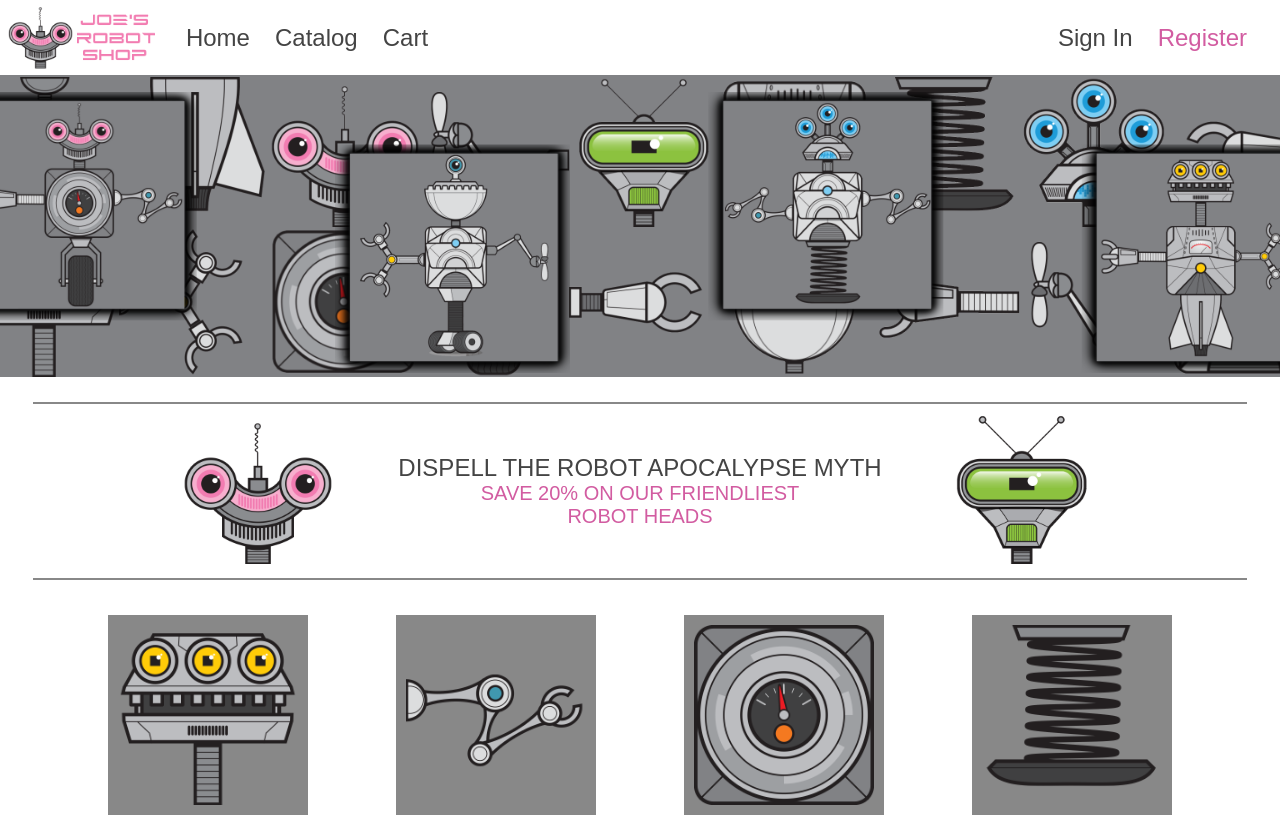
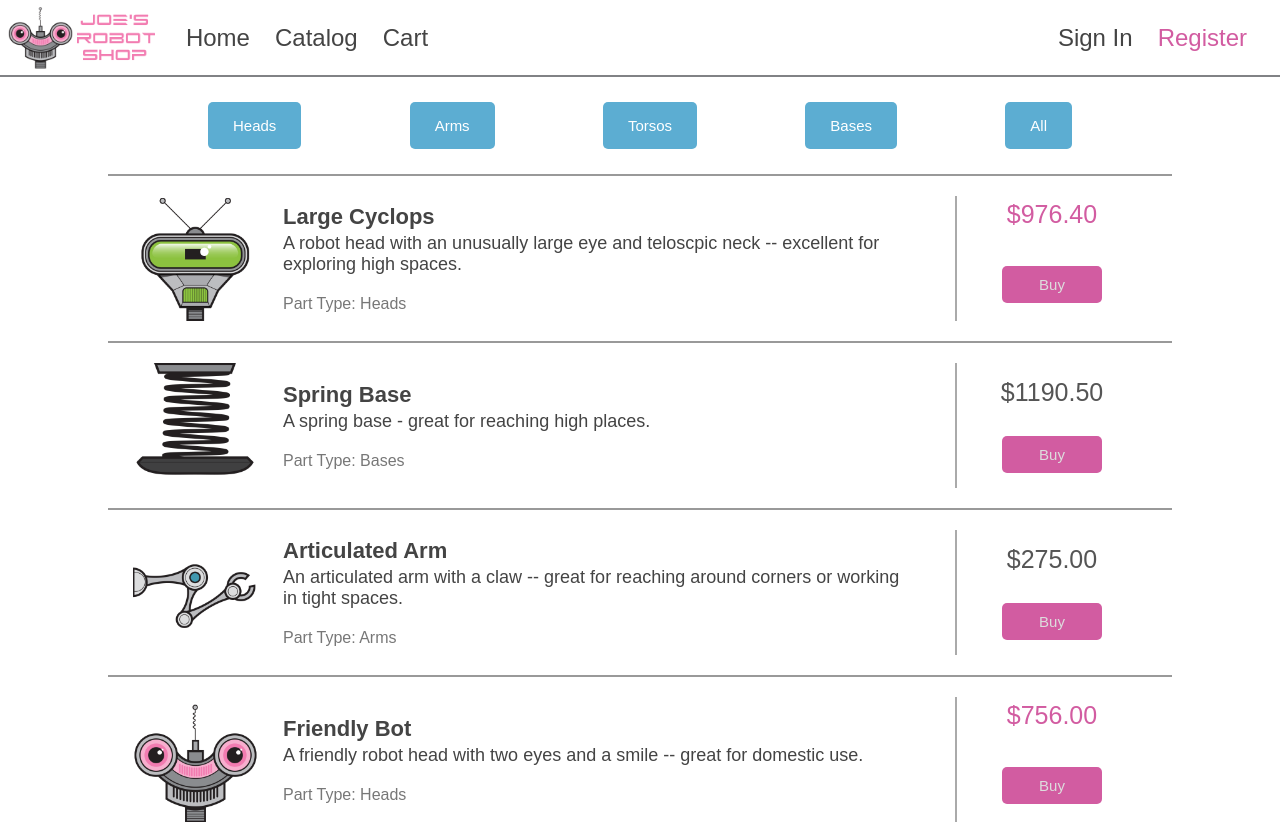
Before and after one commit to Teto-at-GitHub/AngularFundamentalsPluralsight, an Angular app in the folder joes-robot-shop/: page /catalog in a window 1280 px wide. Shown: the top 824 px of the page. Built offline with nearby package versions, Linux system fonts and the light colour scheme.

Commit message:
fix: products show any price with nfif

```diff
--- a/joes-robot-shop/src/app/app.component.html
+++ b/joes-robot-shop/src/app/app.component.html
@@ -1,5 +1,4 @@
 <bot-site-header></bot-site-header>
+<!-- <bot-home></bot-home> -->
 
-<bot-home></bot-home>
-
-<!-- <bot-catalog></bot-catalog> -->
+<bot-catalog></bot-catalog>
--- a/joes-robot-shop/src/app/catalog/catalog.component.css
+++ b/joes-robot-shop/src/app/catalog/catalog.component.css
@@ -73,3 +73,8 @@
     padding: 10px;
     width: 100px;
   }
+
+  .discount {
+    margin-top: -15px;
+    color: #d25ca1;
+  }
--- a/joes-robot-shop/src/app/catalog/catalog.component.html
+++ b/joes-robot-shop/src/app/catalog/catalog.component.html
@@ -1,25 +1,28 @@
 <div class="container">
   <div class="filters">
-      <a class="button">Heads</a>
-      <a class="button">Arms</a>
-      <a class="button">Torsos</a>
-      <a class="button">Bases</a>
-      <a class="button">All</a>
+    <a class="button" (click)="filter='Heads' ">Heads</a>
+    <a class="button" (click)="filter='Arms' ">Arms</a>
+    <a class="button" (click)="filter='Torsos' ">Torsos</a>
+    <a class="button" (click)="filter='Bases' ">Bases</a>
+    <a class="button" (click)="filter='' ">All</a>
   </div>
 
   <ul class="products">
-      <li class="product-item">
+    <li class="product-item" *ngFor="let product of getFilteredProducts()">
       <div class="product">
         <div class="product-details">
-            <img src="" alt="" />
+          <img [src]="getImageUrl(product)" [alt]="product?.name" />
           <div class="product-info">
-              <div class="name">Name</div>
-              <div class="description">a description of the product</div>
-              <div class="category">Part Type: </div>
+            <div class="name">{{product?.name}}</div>
+            <div class="description">{{product?.description}}</div>
+            <div class="category">Part Type: {{ product?.category}}</div>
           </div>
         </div>
         <div class="price">
-            <div></div>
+          <div *ngIf="product.discount === 0">${{product?.price?.toFixed(2)}}</div>
+          <div *ngIf="product.discount > 0" class="discount">
+            ${{(product.price * (1 - product.discount)).toFixed(2)}}
+          </div>
           <button class="cta">Buy</button>
         </div>
       </div>
--- a/joes-robot-shop/src/app/catalog/catalog.component.ts
+++ b/joes-robot-shop/src/app/catalog/catalog.component.ts
@@ -1,4 +1,5 @@
 import { Component } from '@angular/core';
+import { IProduct } from './product.model';
 
 @Component({
   selector: 'bot-catalog',
@@ -6,6 +7,197 @@
   templateUrl: './catalog.component.html',
   styleUrl: './catalog.component.css'
 })
+
 export class CatalogComponent {
+  products: IProduct[];
+  filter: string = '';
 
+  constructor() {
+    this.products = [
+      {
+        id: 1,
+        description:
+          "A robot head with an unusually large eye and teloscpic neck -- excellent for exploring high spaces.",
+        name: "Large Cyclops",
+        imageName: "head-big-eye.png",
+        category: "Heads",
+        price: 1220.5,
+        discount: 0.2,
+      },
+      {
+        id: 17,
+        description: "A spring base - great for reaching high places.",
+        name: "Spring Base",
+        imageName: "base-spring.png",
+        category: "Bases",
+        price: 1190.5,
+        discount: 0,
+      },
+      {
+        id: 6,
+        description:
+          "An articulated arm with a claw -- great for reaching around corners or working in tight spaces.",
+        name: "Articulated Arm",
+        imageName: "arm-articulated-claw.png",
+        category: "Arms",
+        price: 275,
+        discount: 0,
+      },
+      {
+        id: 2,
+        description:
+          "A friendly robot head with two eyes and a smile -- great for domestic use.",
+        name: "Friendly Bot",
+        imageName: "head-friendly.png",
+        category: "Heads",
+        price: 945.0,
+        discount: 0.2,
+      },
+      {
+        id: 3,
+        description:
+          "A large three-eyed head with a shredder for a mouth -- great for crushing light medals or shredding documents.",
+        name: "Shredder",
+        imageName: "head-shredder.png",
+        category: "Heads",
+        price: 1275.5,
+        discount: 0,
+      },
+      {
+        id: 16,
+        description:
+          "A single-wheeled base with an accelerometer capable of higher speeds and navigating rougher terrain than the two-wheeled variety.",
+        name: "Single Wheeled Base",
+        imageName: "base-single-wheel.png",
+        category: "Bases",
+        price: 1190.5,
+        discount: 0.1,
+      },
+      {
+        id: 13,
+        description: "A simple torso with a pouch for carrying items.",
+        name: "Pouch Torso",
+        imageName: "torso-pouch.png",
+        category: "Torsos",
+        price: 785,
+        discount: 0,
+      },
+      {
+        id: 7,
+        description:
+          "An arm with two independent claws -- great when you need an extra hand. Need four hands? Equip your bot with two of these arms.",
+        name: "Two Clawed Arm",
+        imageName: "arm-dual-claw.png",
+        category: "Arms",
+        price: 285,
+        discount: 0,
+      },
+
+      {
+        id: 4,
+        description: "A simple single-eyed head -- simple and inexpensive.",
+        name: "Small Cyclops",
+        imageName: "head-single-eye.png",
+        category: "Heads",
+        price: 750.0,
+        discount: 0,
+      },
+      {
+        id: 9,
+        description:
+          "An arm with a propeller -- good for propulsion or as a cooling fan.",
+        name: "Propeller Arm",
+        imageName: "arm-propeller.png",
+        category: "Arms",
+        price: 230,
+        discount: 0.1,
+      },
+      {
+        id: 15,
+        description: "A rocket base capable of high speed, controlled flight.",
+        name: "Rocket Base",
+        imageName: "base-rocket.png",
+        category: "Bases",
+        price: 1520.5,
+        discount: 0,
+      },
+      {
+        id: 10,
+        description: "A short and stubby arm with a claw -- simple, but cheap.",
+        name: "Stubby Claw Arm",
+        imageName: "arm-stubby-claw.png",
+        category: "Arms",
+        price: 125,
+        discount: 0,
+      },
+      {
+        id: 11,
+        description:
+          "A torso that can bend slightly at the waist and equiped with a heat guage.",
+        name: "Flexible Gauged Torso",
+        imageName: "torso-flexible-gauged.png",
+        category: "Torsos",
+        price: 1575,
+        discount: 0,
+      },
+      {
+        id: 14,
+        description: "A two wheeled base with an accelerometer for stability.",
+        name: "Double Wheeled Base",
+        imageName: "base-double-wheel.png",
+        category: "Bases",
+        price: 895,
+        discount: 0,
+      },
+      {
+        id: 5,
+        description:
+          "A robot head with three oscillating eyes -- excellent for surveillance.",
+        name: "Surveillance",
+        imageName: "head-surveillance.png",
+        category: "Heads",
+        price: 1255.5,
+        discount: 0,
+      },
+      {
+        id: 8,
+        description: "A telescoping arm with a grabber.",
+        name: "Grabber Arm",
+        imageName: "arm-grabber.png",
+        category: "Arms",
+        price: 205.5,
+        discount: 0,
+      },
+      {
+        id: 12,
+        description: "A less flexible torso with a battery gauge.",
+        name: "Gauged Torso",
+        imageName: "torso-gauged.png",
+        category: "Torsos",
+        price: 1385,
+        discount: 0,
+      },
+      {
+        id: 18,
+        description:
+          "An inexpensive three-wheeled base. only capable of slow speeds and can only function on smooth surfaces.",
+        name: "Triple Wheeled Base",
+        imageName: "base-triple-wheel.png",
+        category: "Bases",
+        price: 700.5,
+        discount: 0,
+      },
+    ];
+  }
+
+  getImageUrl(product: IProduct) {
+    if (!product) return "";
+    return '/assets/images/robot-parts/' + product.imageName;
+    }
+
+  getFilteredProducts() {
+    return this.filter === '' ?
+      this.products :
+      this.products.filter((product: any) => product.category === this.filter )
+  }
 }
```
Also changed, not shown: joes-robot-shop/src/app/catalog/product.model.ts (added, +9 -0 lines), 1 other file (tests, documents, lock files or other folders). Lines whose indentation alone changed are shown as unchanged.
